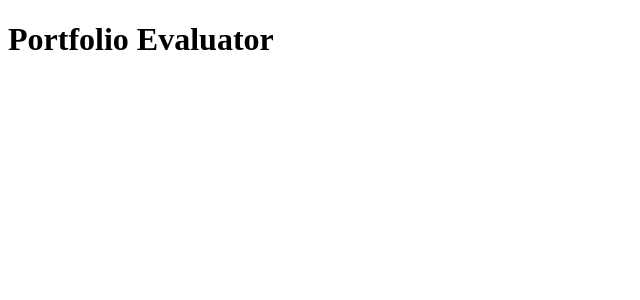
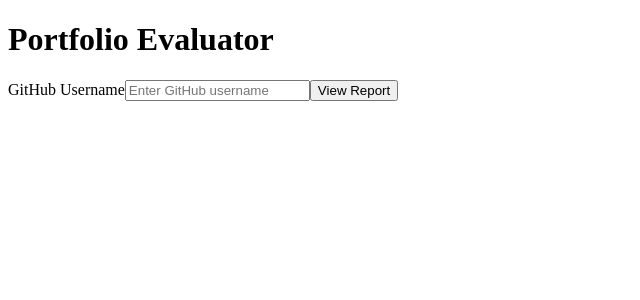
Before and after one commit to Jithesh1122/Portfolio_Evaluator_Project, a React (Vite) app in the folder client/: page / in a window 1280 px wide. Shown: the top 300 px of the page, without its empty margins (0-640 px from the left). Built offline with nearby package versions, Linux system fonts and the light colour scheme; no server answers.

Commit message:
set up frontend routing with report pages and api utility

```diff
--- a/client/package.json
+++ b/client/package.json
@@ -9,8 +9,10 @@
     "preview": "vite preview"
   },
   "dependencies": {
+    "axios": "^1.8.4",
     "react": "^18.3.1",
-    "react-dom": "^18.3.1"
+    "react-dom": "^18.3.1",
+    "react-router-dom": "^6.30.1"
   },
   "devDependencies": {
     "@vitejs/plugin-react": "^4.3.1",
--- a/client/src/App.jsx
+++ b/client/src/App.jsx
@@ -1,8 +1,14 @@
+import { Navigate, Route, Routes } from 'react-router-dom';
+import Home from './pages/Home.jsx';
+import Report from './pages/Report.jsx';
+
 function App() {
   return (
-    <main>
-      <h1>Portfolio Evaluator</h1>
-    </main>
+    <Routes>
+      <Route path="/" element={<Home />} />
+      <Route path="/report/:username" element={<Report />} />
+      <Route path="*" element={<Navigate to="/" replace />} />
+    </Routes>
   );
 }
 
--- a/client/src/main.jsx
+++ b/client/src/main.jsx
@@ -1,9 +1,12 @@
 import React from 'react';
 import ReactDOM from 'react-dom/client';
+import { BrowserRouter } from 'react-router-dom';
 import App from './App.jsx';
 
 ReactDOM.createRoot(document.getElementById('root')).render(
   <React.StrictMode>
-    <App />
+    <BrowserRouter>
+      <App />
+    </BrowserRouter>
   </React.StrictMode>
 );
--- /dev/null
+++ b/client/src/pages/Home.jsx
@@ -0,0 +1,38 @@
+import { useState } from 'react';
+import { useNavigate } from 'react-router-dom';
+
+function Home() {
+  const [username, setUsername] = useState('');
+  const navigate = useNavigate();
+
+  const handleSubmit = (event) => {
+    event.preventDefault();
+
+    const trimmedUsername = username.trim();
+
+    if (!trimmedUsername) {
+      return;
+    }
+
+    navigate(`/report/${trimmedUsername}`);
+  };
+
+  return (
+    <main>
+      <h1>Portfolio Evaluator</h1>
+      <form onSubmit={handleSubmit}>
+        <label htmlFor="github-username">GitHub Username</label>
+        <input
+          id="github-username"
+          type="text"
+          value={username}
+          onChange={(event) => setUsername(event.target.value)}
+          placeholder="Enter GitHub username"
+        />
+        <button type="submit">View Report</button>
+      </form>
+    </main>
+  );
+}
+
+export default Home;
--- /dev/null
+++ b/client/src/pages/Report.jsx
@@ -0,0 +1,45 @@
+import { useEffect, useState } from 'react';
+import { useParams } from 'react-router-dom';
+import api from '../utils/api.js';
+
+function Report() {
+  const { username } = useParams();
+  const [report, setReport] = useState(null);
+  const [isLoading, setIsLoading] = useState(true);
+  const [error, setError] = useState('');
+
+  useEffect(() => {
+    const fetchReport = async () => {
+      try {
+        setIsLoading(true);
+        setError('');
+
+        const { data } = await api.get(`/profile/${username}`);
+        setReport(data);
+      } catch (requestError) {
+        setError('Failed to load report.');
+      } finally {
+        setIsLoading(false);
+      }
+    };
+
+    fetchReport();
+  }, [username]);
+
+  if (isLoading) {
+    return <main><p>Loading report...</p></main>;
+  }
+
+  if (error) {
+    return <main><p>{error}</p></main>;
+  }
+
+  return (
+    <main>
+      <h1>{report?.name || report?.username}</h1>
+      <p>{report?.bio || 'No bio available.'}</p>
+    </main>
+  );
+}
+
+export default Report;
--- /dev/null
+++ b/client/src/utils/api.js
@@ -0,0 +1,7 @@
+import axios from 'axios';
+
+const api = axios.create({
+  baseURL: import.meta.env.VITE_API_BASE_URL || 'http://localhost:5000/api',
+});
+
+export default api;
```
